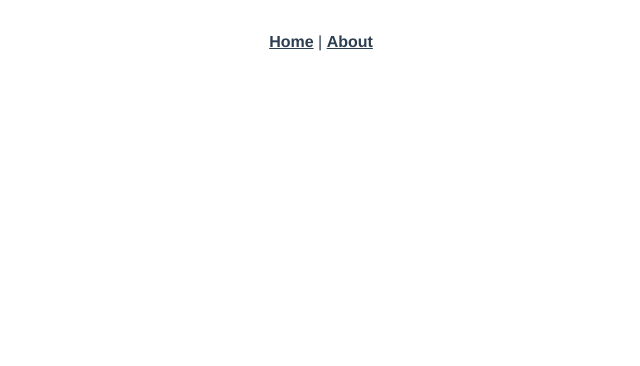
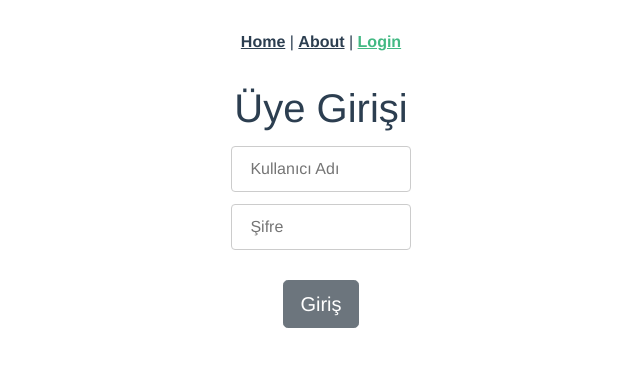
Before and after one commit to mavidurak/orientation-front-end, a Vue app: page /login in a window 1280 px wide. Shown: the top 366 px of the page, without its empty margins (319-959 px from the left). Built offline with nearby package versions, Linux system fonts and the light colour scheme.

Commit message:
login page eklendi

```diff
--- a/package.json
+++ b/package.json
@@ -8,6 +8,7 @@
     "lint": "vue-cli-service lint"
   },
   "dependencies": {
+    "@popperjs/core": "^2.9.2",
     "bootstrap": "^5.0.0-beta3",
     "core-js": "^3.6.5",
     "vue": "^2.6.11",
--- a/src/App.vue
+++ b/src/App.vue
@@ -2,9 +2,10 @@
   <div id="app">
     <div id="nav">
       <router-link to="/home">Home</router-link> |
-      <router-link to="/about">About</router-link>
+      <router-link to="/about">About</router-link> |
+      <router-link to="/login">Login</router-link>
     </div>
-    <router-view/>
+   <router-view />
   </div>
 </template>
 
--- a/src/router/index.js
+++ b/src/router/index.js
@@ -18,6 +18,11 @@ const routes = [
     // which is lazy-loaded when the route is visited.
     component: () => import(/* webpackChunkName: "about" */ '../views/About.vue'),
   },
+  {
+    path: '/login',
+    name: 'Login',
+    component: () => import('../views/Login.vue'),
+  },
 ];
 
 const router = new VueRouter({
--- /dev/null
+++ b/src/views/Login.vue
@@ -0,0 +1,85 @@
+<template>
+  <div class="login">
+    <h1>Üye Girişi</h1>
+      <input
+        type="text"
+        id="username"
+        name="username"
+        v-model="input.username"
+        placeholder="Kullanıcı Adı"
+      />
+      <br>
+      <input
+        type="password"
+        id="password"
+        name="password"
+        v-model="input.password"
+        placeholder="Şifre"
+      />
+    <br /><br />
+    <button type="button" class="btn btn-secondary btn-lg" v-on:click="login()">
+      Giriş
+    </button>
+    <br /><br />
+    <p style="color: red; font-weight: bold">{{ alert }}</p>
+    <router-view></router-view>
+  </div>
+</template>
+
+<script>
+export default {
+  name: 'Login',
+  data() {
+    return {
+      authenticated: false,
+      alert: '',
+      input: {
+        username: '',
+        password: '',
+      },
+      users: [
+        {
+          username: 'deneme1',
+          password: '147258369',
+        },
+        {
+          username: 'deneme2',
+          password: '369258147',
+        },
+      ],
+    };
+  },
+  methods: {
+    login() {
+      if (this.input.username !== '' && this.input.password !== '') {
+        for (let i = 0; i < this.users.length; i += 1) {
+          if (
+            this.input.username === this.users[i].username
+            && this.input.password === this.users[i].password
+          ) {
+            this.authenticated = true;
+            this.$router.replace({ name: 'Home' });
+          } else {
+            this.alert = 'Kullanıcı adınızı veya şifrenizi hatalı girdiniz!';
+          }
+        }
+      } else {
+        this.alert = 'Lütfen kullanıcı adınızı ve şifrenizi giriniz!';
+      }
+    },
+  },
+};
+</script>
+
+<style>
+input,
+select {
+  width: 14%;
+  padding: 10px 18px;
+  margin: 6px 0;
+  display: inline-block;
+  border: 1px solid #ccc;
+  border-radius: 4px;
+  box-sizing: border-box;
+}
+</style>
```
Also changed, not shown: src/components/HelloWorld.vue (deleted, +0 -59 lines), 2 other files (tests, documents, lock files or other folders).
